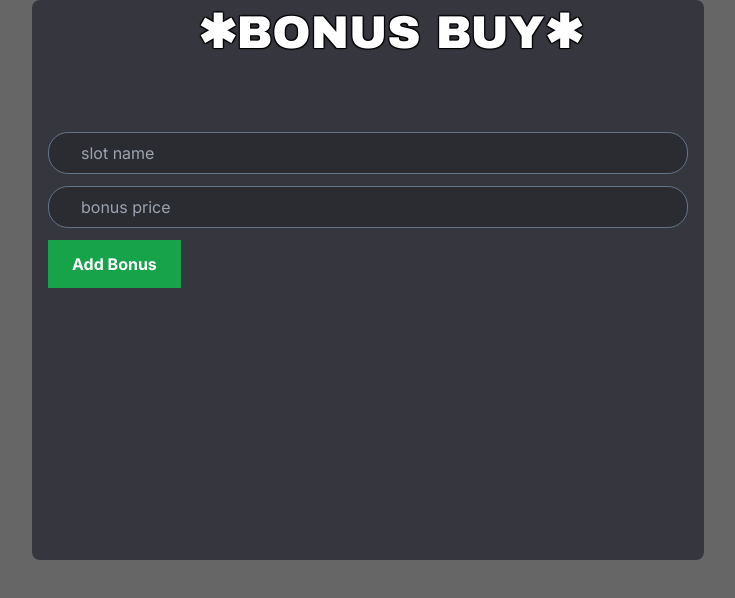
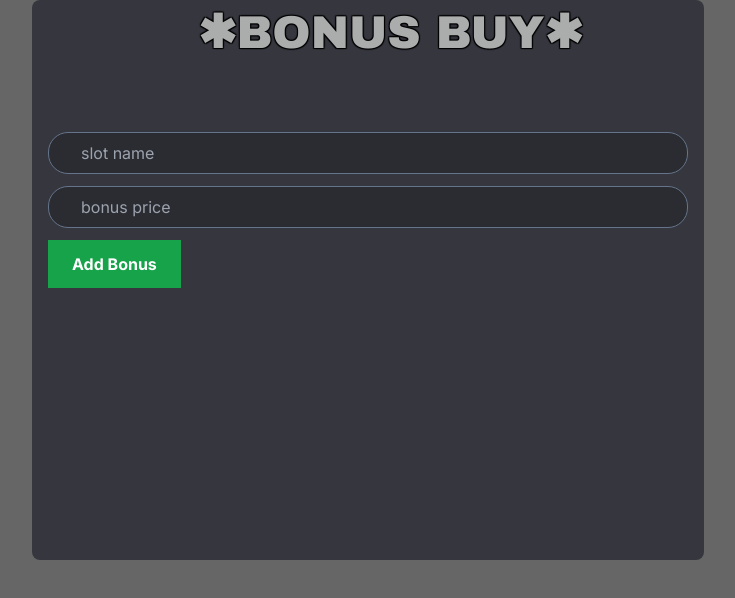
Before and after one commit to nssensse/nsnsnsnsfjds, a Next.js app: page /addTopic in a window 1280 px wide. Shown: the top 598 px of the page, without its empty margins (272-1007 px from the left). Built offline with nearby package versions, Linux system fonts and the light colour scheme.

Commit message:
dddddsdas

```diff
--- a/components/Navbar.jsx
+++ b/components/Navbar.jsx
@@ -3,7 +3,7 @@ import Link from "next/link";
 export default function Navbar() {
   return (
     <nav className="z-40 flex justify-between bheader">
-      <Link className="text-white font-bold" href={"/"}>
+      <Link className="font-bold" href={"/"}>
       ✱BONUS BUY✱
       </Link>
     </nav>
```
